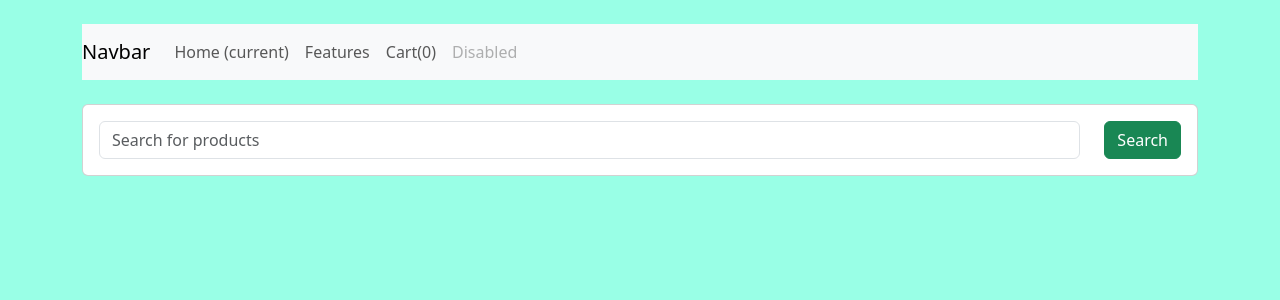
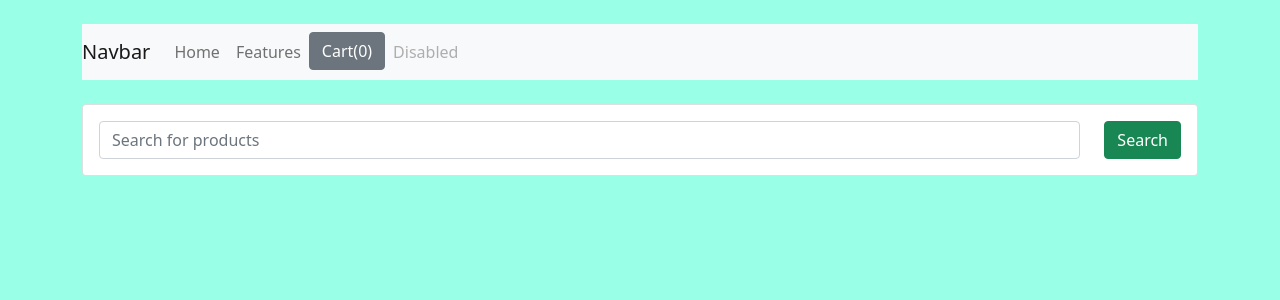
Before and after one commit to RalitsaTerzieva/e-commerce-shop, a Django app: page / in a window 1280 px wide. Shown: the top 300 px of the page. Run offline with Django 4.2, Linux system fonts and the light colour scheme; data that the repository does not hold is empty.

Commit message:
Add Cart popover in the navbar

```diff
--- a/shop/templates/shop/index.html
+++ b/shop/templates/shop/index.html
@@ -8,9 +8,11 @@
         <title></title>
         <meta name="description" content="">
         <meta name="viewport" content="width=device-width, initial-scale=1">
-        <link href="https://cdn.jsdelivr.net/npm/bootstrap@5.3.0-alpha3/dist/css/bootstrap.min.css" rel="stylesheet" integrity="sha384-KK94CHFLLe+nY2dmCWGMq91rCGa5gtU4mk92HdvYe+M/SXH301p5ILy+dN9+nJOZ" crossorigin="anonymous">
-        <script src="https://cdn.jsdelivr.net/npm/bootstrap@5.3.0-alpha3/dist/js/bootstrap.bundle.min.js" integrity="sha384-ENjdO4Dr2bkBIFxQpeoTz1HIcje39Wm4jDKdf19U8gI4ddQ3GYNS7NTKfAdVQSZe" crossorigin="anonymous"></script>
-        <script src="https://code.jquery.com/jquery-3.6.4.js" integrity="sha256-a9jBBRygX1Bh5lt8GZjXDzyOB+bWve9EiO7tROUtj/E=" crossorigin="anonymous"></script>
+        <link rel="stylesheet" href="https://use.fontawesome.com/releases/v5.7.1/css/all.css" />
+        <script src="https://code.jquery.com/jquery-3.3.1.slim.min.js"></script>
+        <link href="https://cdn.jsdelivr.net/npm/bootstrap@5.1.3/dist/css/bootstrap.min.css" rel="stylesheet" integrity="sha384-1BmE4kWBq78iYhFldvKuhfTAU6auU8tT94WrHftjDbrCEXSU1oBoqyl2QvZ6jIW3" crossorigin="anonymous">
+        <script src="https://cdn.jsdelivr.net/npm/bootstrap@5.1.3/dist/js/bootstrap.bundle.min.js" integrity="sha384-ka7Sk0Gln4gmtz2MlQnikT1wXgYsOg+OMhuP+IlRH9sENBO0LRn5q+8nbTov4+1p" crossorigin="anonymous"></script>
+
         <link rel="stylesheet" href="{% static 'shop/style.css' %}" />
     </head>
     <body>
@@ -32,7 +34,9 @@
                           <a class="nav-link" href="#">Features</a>
                         </li>
                         <li class="nav-item">
-                          <a id='cart' class="nav-link" href="#">Cart(0)</a>
+                            <button id='cart'type="button" class="btn btn-secondary" data-bs-container="body" data-bs-toggle="popover" data-bs-placement="bottom" data-bs-content="Bottom popover">
+                                Cart(0)
+                            </button>
                         </li>
                         <li class="nav-item">
                           <a class="nav-link disabled" href="#">Disabled</a>
@@ -129,8 +133,9 @@
                 localStorage.setItem('cart',JSON.stringify(cart));
                 document.getElementById('cart').innerHTML = "Cart:(" + Object.keys(cart).length + ")"
             })
+            const popoverTriggerList = document.querySelectorAll('[data-bs-toggle="popover"]')
+            const popoverList = [...popoverTriggerList].map(popoverTriggerEl => new bootstrap.Popover(popoverTriggerEl))
         })
-
 
     </script>
 </html>
```
